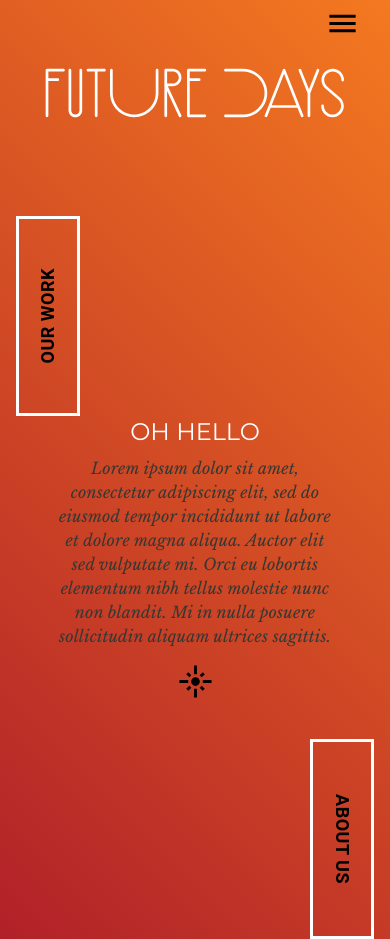
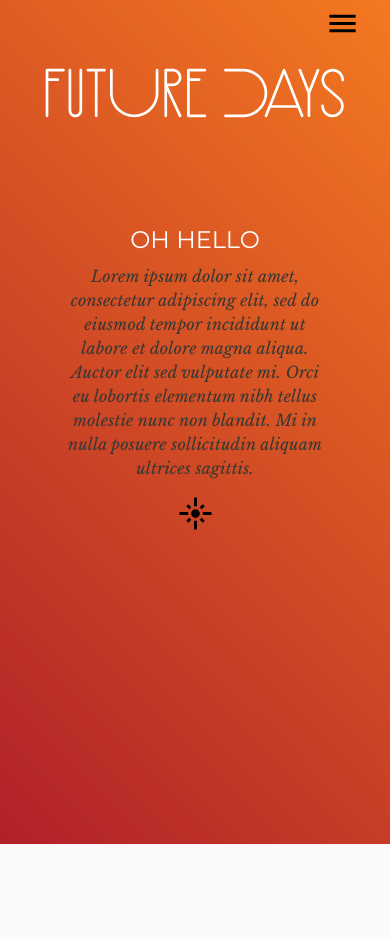
Before and after one commit to cbaron/FutureDaysWebsite, a React app in the folder apps/webClient/: page / in a window 390 px wide. After the commit the page ends 844 px from the top, so only its background shows below. Built offline with nearby package versions, Linux system fonts and the light colour scheme.

Commit message:
hide side nav buttons in home

```diff
--- a/apps/webClient/src/components/View/index.tsx
+++ b/apps/webClient/src/components/View/index.tsx
@@ -89,7 +89,7 @@ const View: React.FC<Props> = ({ children }) => {
     <div className={derivePageRootBackgroundColor(pathname)}>
       <Container maxWidth="md" className={classes.main}>
         {isSmallScreen && <MobileNav />}
-        <Box mt={isSmallScreen ? 2 : 16} mb={isSmallScreen ? 6 : 12}>
+        <Box mt={isSmallScreen ? 2 : 16} mb={12}>
           <Grid container item justify="center">
             <Link to="/">
               <Logo height={isSmallScreen ? 60 : 80} />
--- a/apps/webClient/src/views/Home/index.tsx
+++ b/apps/webClient/src/views/Home/index.tsx
@@ -1,13 +1,12 @@
 import React from "react";
 import { makeStyles } from "@material-ui/styles";
-import { useMediaQuery } from "@material-ui/core";
+import Hidden from "@material-ui/core/Hidden";
 import Grid from "@material-ui/core/Grid";
 import Box from "@material-ui/core/Box";
 import FlareIcon from "@material-ui/icons/Flare";
 import Typography from "@material-ui/core/Typography";
 import { Theme } from "@material-ui/core/styles/createMuiTheme";
 import NavButton from "../../components/NavButton";
-import { smallScreenMaxBreakpoint } from "../../utils";
 
 interface Props {}
 
@@ -20,12 +19,12 @@ const useStyles = makeStyles((theme: Theme) => ({
 
 const Home: React.FC<Props> = ({}) => {
   const classes = useStyles();
-  const isSmallScreen = useMediaQuery(smallScreenMaxBreakpoint);
 
   return (
     <>
       <Grid container>
-        <Grid item xs={false} sm={2}>
+        <Hidden only="xs">
+          <Grid item sm={2}>
             <NavButton
               route="/our-work"
               text="our work"
@@ -33,6 +32,7 @@ const Home: React.FC<Props> = ({}) => {
               isLeft={true}
             />
           </Grid>
+        </Hidden>
         <Grid item container xs={12} sm={8} justify="center">
           <Grid item>
             <Typography
@@ -44,7 +44,7 @@ const Home: React.FC<Props> = ({}) => {
             </Typography>
           </Grid>
           <Grid item container justify="center">
-            <Box maxWidth="80%">
+            <Box maxWidth="75%">
               <Typography variant="body1" align="center" color="textSecondary">
                 <i>
                   Lorem ipsum dolor sit amet, consectetur adipiscing elit, sed
@@ -64,17 +64,19 @@ const Home: React.FC<Props> = ({}) => {
             </Box>
           </Grid>
         </Grid>
-        <Grid item container xs={false} sm={2} justify="flex-end">
+        <Hidden only="xs">
+          <Grid item container sm={2} justify="flex-end">
             <NavButton route="/about" text="about us" isVertical={true} />
           </Grid>
+        </Hidden>
       </Grid>
-      {!isSmallScreen && (
+      <Hidden only="xs">
         <Box mt={12}>
           <Grid item container justify="center">
             <NavButton route="/lets-talk" text="let's talk" />
           </Grid>
         </Box>
-      )}
+      </Hidden>
     </>
   );
 };
```
Lines whose indentation alone changed are shown as unchanged.
